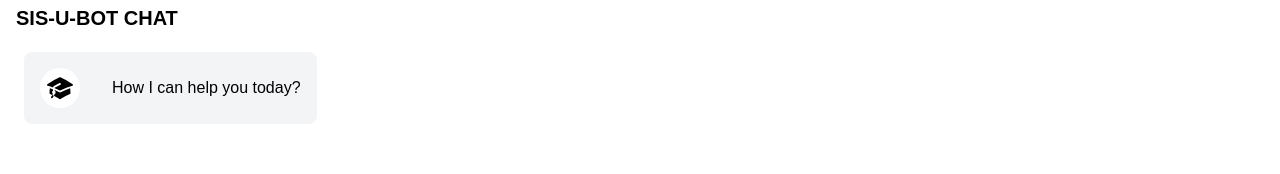
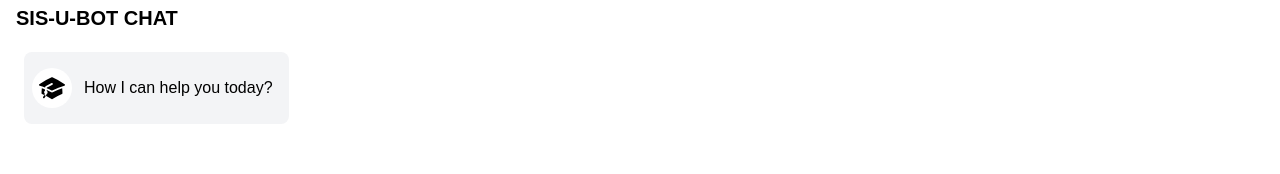
Before and after one commit to FinThunderstorm/sis-u-bot, a Next.js app: page / in a window 1280 px wide. Shown: the top 174 px of the page. Built offline with nearby package versions, Linux system fonts and the light colour scheme.

Commit message:
Optimize gaps

```diff
--- a/src/app/components/ChatMessage.tsx
+++ b/src/app/components/ChatMessage.tsx
@@ -6,9 +6,9 @@ import {Message} from "@/app/contexts/ChatContext";
 
 export const ChatMessage = ({message: m, loading}: { message: Message, loading?: boolean }) => {
     return <section
-        className={`${m.actor === "user" ? "self-end bg-cyan-100" : "self-start bg-gray-100"} p-4 rounded-lg max-w-(--message-width) overflow-y-auto`}
+        className={`${m.actor === "user" ? "self-end bg-cyan-100 ps-4 pe-2" : "self-start bg-gray-100 ps-2 pe-4"} py-4 rounded-lg max-w-(--message-width) overflow-y-auto`}
     >
-        <div className="flex flex-row gap-8 items-center">
+        <div className="flex flex-row gap-3 items-center">
             {m.actor === "bot" &&
                 <AcademicCapIcon
                     className="h-[40px] w-[40px] bg-white fill-black shrink-0 p-1.5 rounded-full self-start"/>}
@@ -18,7 +18,7 @@ export const ChatMessage = ({message: m, loading}: { message: Message, loading?:
                     <Markdown remarkPlugins={[remarkGfm]} components={{
                         table(props) {
                             const {node, children, ...rest} = props
-                            return <table className="table-auto border" {...rest}>{children}</table>
+                            return <table className="table-auto border me-2" {...rest}>{children}</table>
                         },
                         th(props) {
                             const {node, children, ...rest} = props
```
